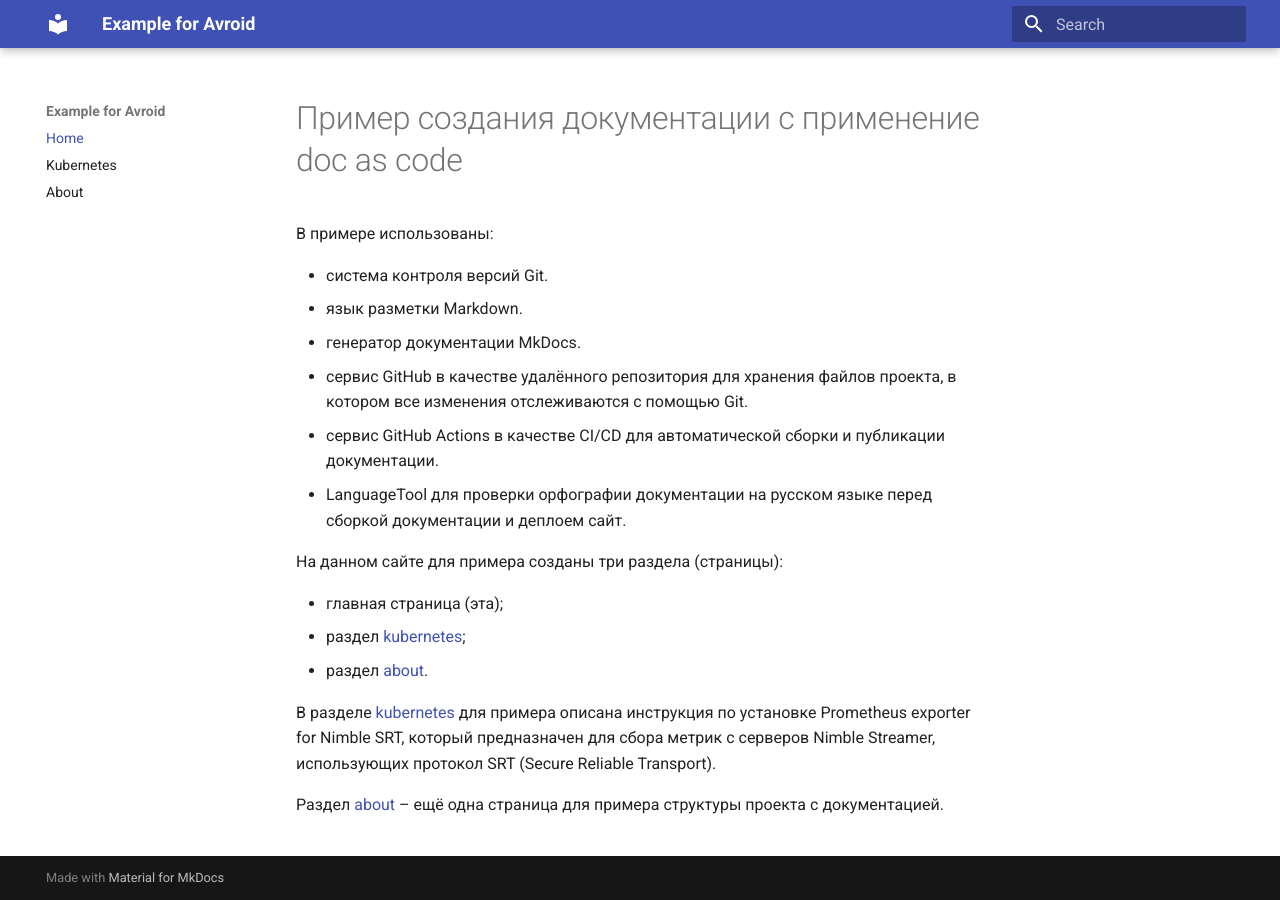
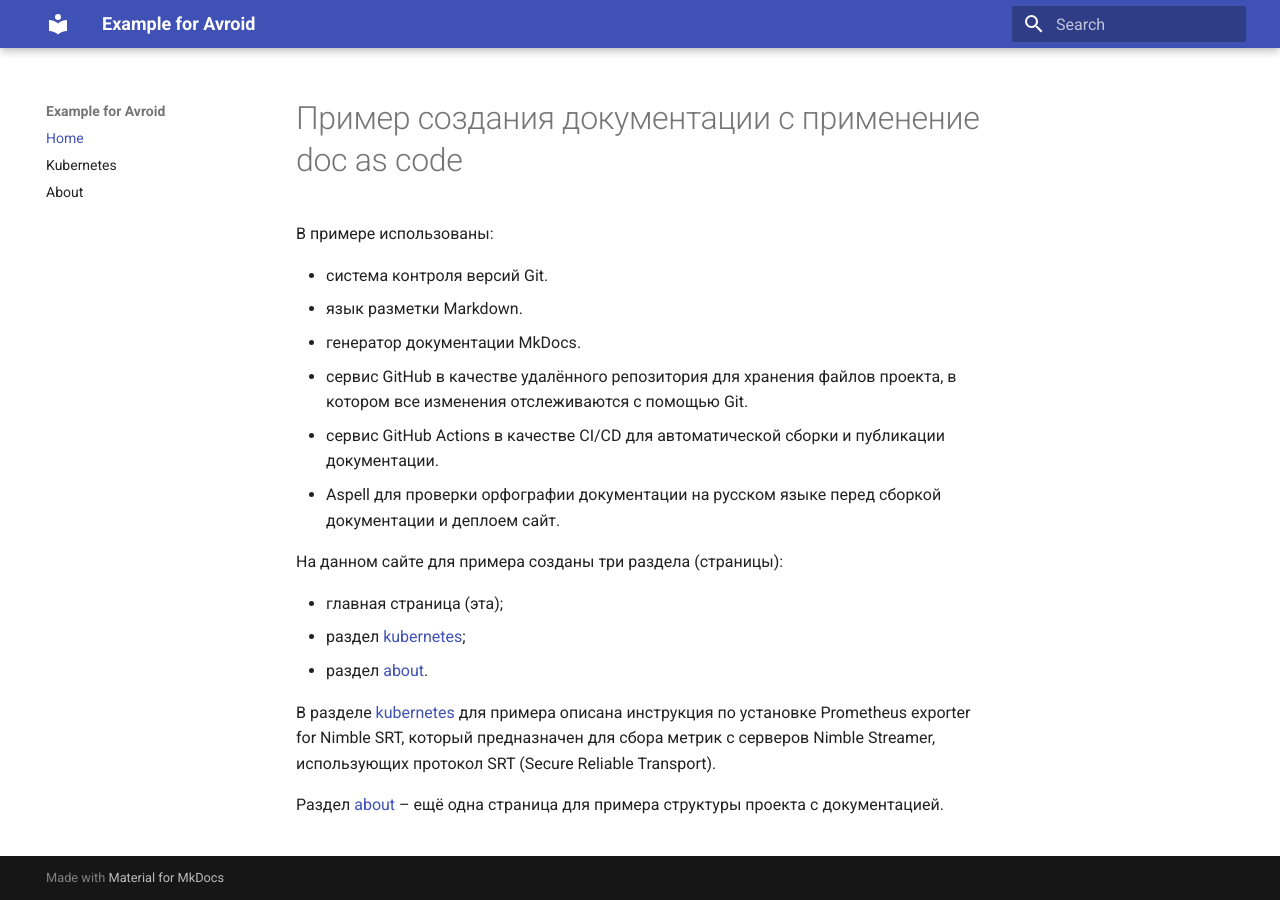
Before and after one commit to SergeyKardapoltsev/example_for_avroid, an MkDocs documentation site: the page built from docs/index.md, in a window 1280 px wide. Built offline with MkDocs 1.6.1 and Material for MkDocs 9.7.7, drawn with Linux system fonts in a browser that asks for light colours.

Commit message:
Use aspell

```diff
--- a/docs/index.md
+++ b/docs/index.md
@@ -7,7 +7,7 @@
 - генератор документации MkDocs.
 - сервис GitHub в качестве удалённого репозитория для хранения файлов проекта, в котором все изменения отслеживаются с помощью Git.
 -  сервис GitHub Actions в качестве CI/CD для автоматической сборки и публикации документации.
-- LanguageTool для проверки орфографии документации на русском языке перед сборкой документации и деплоем сайт.
+- Aspell для проверки орфографии документации на русском языке перед сборкой документации и деплоем сайт.
 
 На данном сайте для примера созданы три раздела (страницы):
 
```
